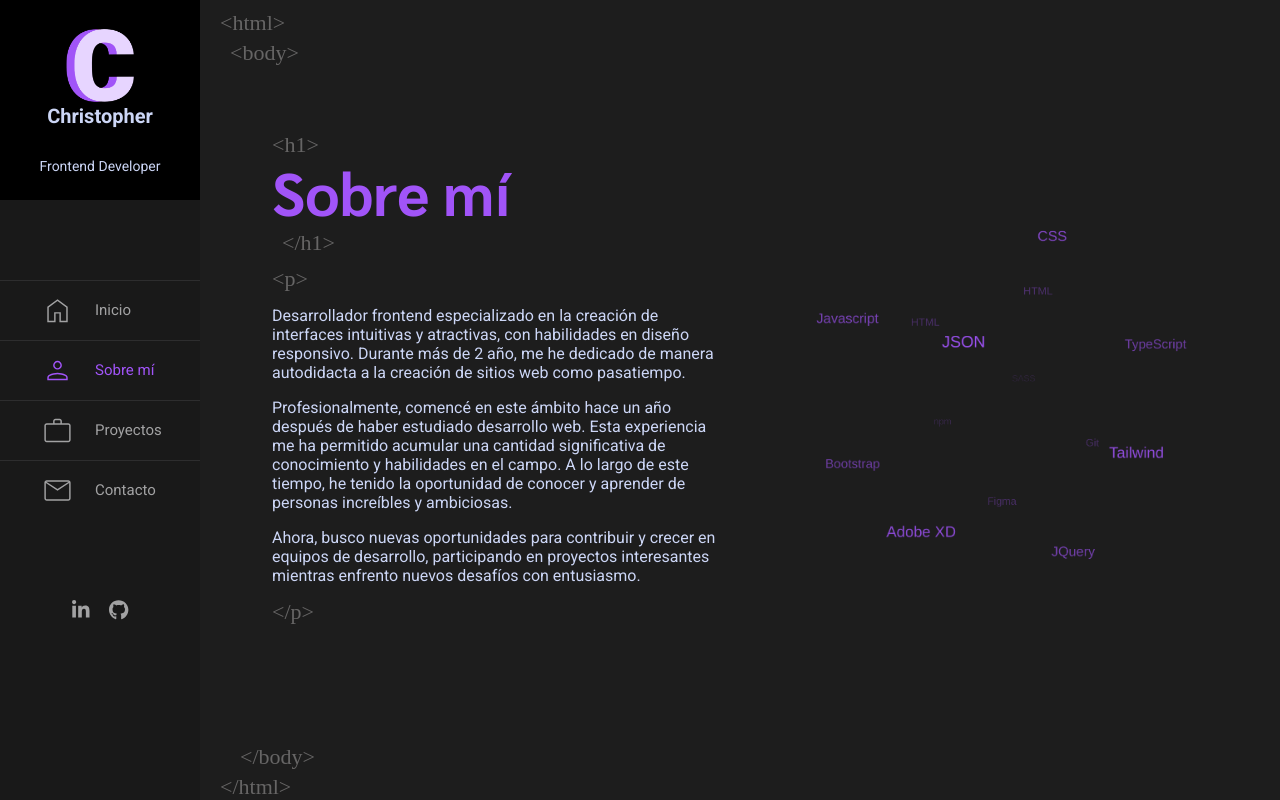
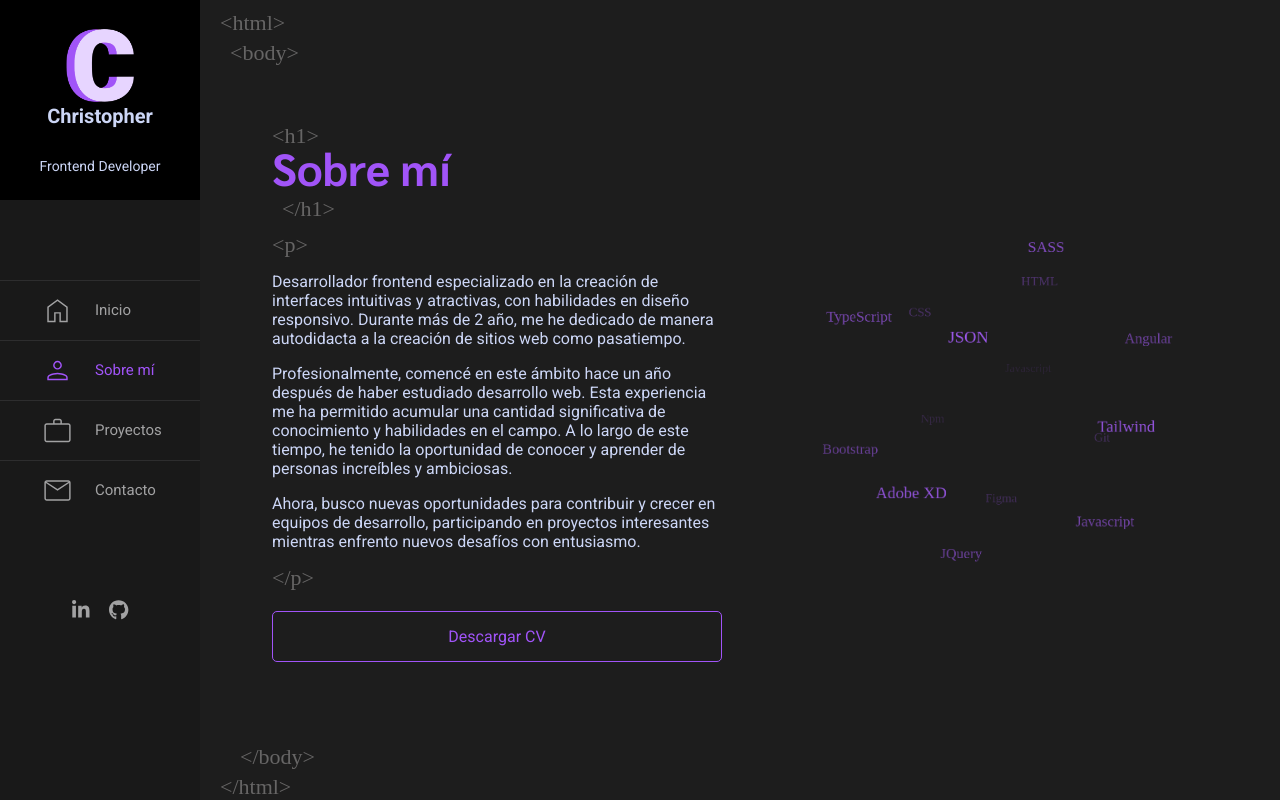
Before and after one commit to christopherqmendivel/portfolio_react, a React (Vite) app: page /sobre-mi in a window 1280 px wide. Built offline with nearby package versions, Linux system fonts and the light colour scheme; a web font is replaced by a local one.

Commit message:
fix Canvas cloud

```diff
--- a/src/components/TagCloud/TagCloud.jsx
+++ b/src/components/TagCloud/TagCloud.jsx
@@ -12,13 +12,17 @@ const TagCloud = () => {
 
     if (window.jQuery && window.jQuery.isFunction(window.jQuery.fn.tagcanvas)) {
       window.jQuery("#myCanvas").tagcanvas({
-        textColour: "#a154f8",
+        textColour: "#a35cf5",
         outlineColour: "transparent",
+        textFont : 'Roboto',
         reverse: true,
-        depth: 0.8,
         maxSpeed: 0.05,
+        textHeight: 17,
         weight: true,
+        wheelZoom: false,
         initial: [0.02, 0.02],
+
+
       }, "tags");
     }
   }, []);
@@ -29,18 +33,19 @@ const TagCloud = () => {
         <canvas width={500} height={500} id="myCanvas" className='myCanvas'></canvas>
         <ul id="tags">
           <li><a href="#" target="_blank">HTML</a></li>
-          <li><a href="#" target="_blank">HTML</a></li>
           <li><a href="#" target="_blank">CSS</a></li>
           <li><a href="#" target="_blank">SASS</a></li>
           <li><a href="#" target="_blank">Javascript</a></li>
           <li><a href="#" target="_blank">TypeScript</a></li>
-          <li><a href="#" target="_blank">npm</a></li>
+          <li><a href="#" target="_blank">Angular</a></li>
+          <li><a href="#" target="_blank">Npm</a></li>
           <li><a href="#" target="_blank">JSON</a></li>
           <li><a href="#" target="_blank">Git</a></li>
           <li><a href="#" target="_blank">Bootstrap</a></li>
           <li><a href="#" target="_blank">Tailwind</a></li>
           <li><a href="#" target="_blank">Figma</a></li>
           <li><a href="#" target="_blank">Adobe XD</a></li>
+          <li><a href="#" target="_blank">Javascript</a></li>
           <li><a href="#" target="_blank">JQuery</a></li>
         </ul>
       </div>
--- a/src/pages/SobreMi.jsx
+++ b/src/pages/SobreMi.jsx
@@ -29,6 +29,10 @@ function SobreMi() {
           <p className="info">
             Ahora, busco nuevas oportunidades para contribuir y crecer en equipos de desarrollo, participando en proyectos interesantes mientras enfrento nuevos desafíos con entusiasmo.
           </p>
+
+          <div className="c-cv">
+      <a href={cv} class="btn btn-cv" download>Descargar CV</a>
+      </div>
         </div>
 
         <TagCloud className="tag-cloud" />
--- a/src/styles/components/_about-me.scss
+++ b/src/styles/components/_about-me.scss
@@ -23,11 +23,25 @@
 
     .title {
         color: v.$color-hover;
+        font-size: 4.5rem;
+        margin-top: 8rem;
+
+        @include m.tablet {
+            margin-top: 0;
+        }
+
+        &::before {
+            top: -1.5rem;
+        }
     }
 
     .skills-charts {
+        margin: 4rem 0;
+        width: 100%;
+
+        @include m.tablet {
             width: 40%;
-        margin: 4rem 0;
+        }
     }
 
     .c-info {
@@ -42,11 +56,21 @@
         margin-bottom: 2rem;
     }
 
+    .c-cv {
+        margin-top: 6rem;
+
         .btn-cv {
             width: 100%;
             display: block;
             text-align: center;
+            top: 0;
+
+            @include m.tablet {
+                max-width: 45rem;
             }
+        }
+    }
+
 }
 
 
@@ -54,9 +78,20 @@
     display: flex;
     justify-content: center;
     width: 100%;
+    flex-direction: column;
+    padding: 0 1rem;
+
+    @include m.tablet {
+        padding: 0;
+        flex-direction: row;
+    }
 
     .c-info {
+        width: 100%;
+
+        @include m.tablet {
             width: 50%;
+        }
 
         .info {
             width: auto;
@@ -66,6 +101,7 @@
 
             &:nth-child(2) {
                 position: relative;
+
                 &::before {
                     content: '<p>';
                     position: absolute;
@@ -73,13 +109,16 @@
                     font-family: "La Belle Aurore";
                     font-size: 1.8rem;
                     top: -4rem;
+
                     @include m.tablet {
                         font-size: 2.2rem;
                     }
                 }
             }
+
             &:nth-child(4) {
                 position: relative;
+
                 &::after {
                     content: '</p>';
                     position: absolute;
@@ -94,18 +133,24 @@
                     }
                 }
             }
-
         }
-
     }
 
     .tag-end {
         &::before {
+            bottom: -1rem;
+
+            @include m.tablet {
                 bottom: 3rem;
+            }
         }
 
         &::after {
+            bottom: -4rem;
+
+            @include m.tablet {
                 bottom: 0;
+            }
         }
     }
 
@@ -113,11 +158,11 @@
 
 
 .myCanvasContainer {
-    @include m.tablet {
-        width: 100%;
-
     .myCanvas {
         width: 100%;
     }
+
+    @include m.tablet {
+        width: 100%;
     }
 }
```
Lines whose indentation alone changed are shown as unchanged.
